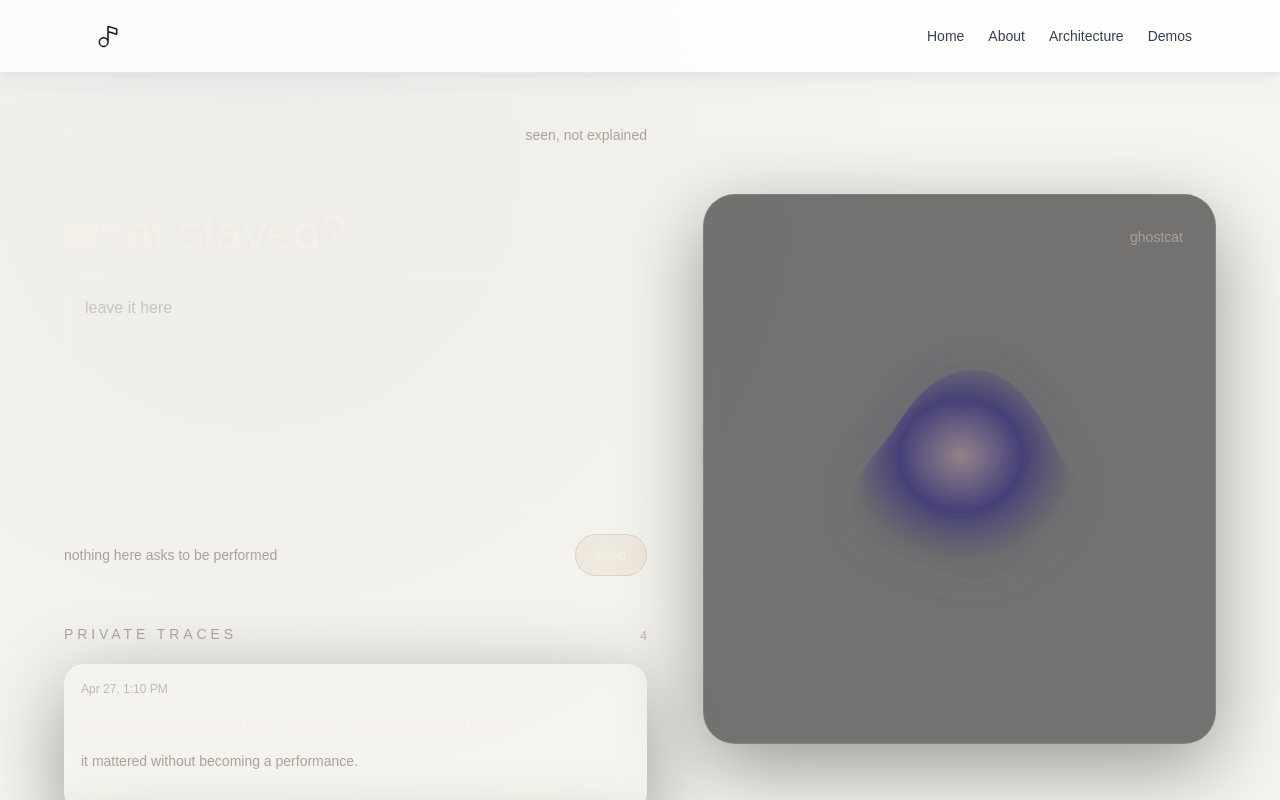
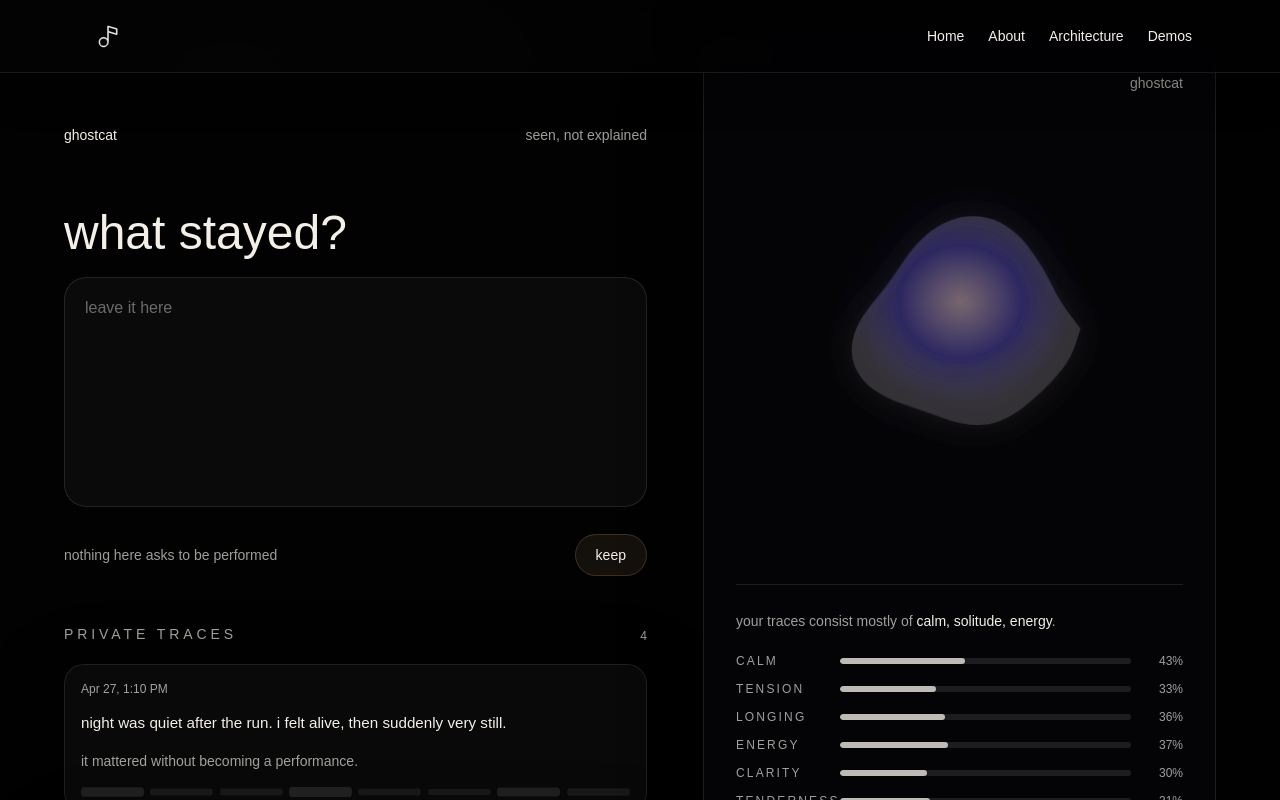
Before and after one commit to gonsaje/songjaehyun-www, a Next.js app: page /ghostcat in a window 1280 px wide. Shown: the top 800 px of the page. Built offline with nearby package versions, Linux system fonts and the light colour scheme.

Commit message:
add top traces breakdown

```diff
--- a/app/ghostcat/page.tsx
+++ b/app/ghostcat/page.tsx
@@ -8,6 +8,7 @@ import { mockReflection } from "@/lib/mockReflections";
 import { mockVectorExtractor } from "@/lib/mockVectorExtractor";
 import { vectorAveraging } from "@/lib/vectorAveraging";
 import type { Entry } from "@/types/ghostcat";
+import { vectorKeys } from "@/types/ghostcat";
 
 const mockCurrentUser = {
   id: "ghostcat-user-001",
@@ -43,6 +44,11 @@ export default function Home() {
   const [entries, setEntries] = useState<Entry[]>(seededEntries);
   const userEntries = entries.filter((entry) => entry.userId === mockCurrentUser.id);
   const ghostVector = useMemo(() => vectorAveraging(userEntries), [userEntries]);
+  const topTraces = useMemo(() => {
+    return [...vectorKeys]
+      .sort((left, right) => ghostVector[right] - ghostVector[left])
+      .slice(0, 3);
+  }, [ghostVector]);
 
   const handleCreateEntry = (rawText: string) => {
     const entry: Entry = {
@@ -58,7 +64,10 @@ export default function Home() {
   };
 
   return (
-    <main className="min-h-screen px-5 py-7 sm:px-8 lg:px-12">
+    <main
+      data-ghostcat-theme
+      className="ghostcat-theme min-h-screen bg-[#020203] px-5 py-7 text-[#f4f0e8] sm:px-8 lg:px-12"
+    >
       <div className="mx-auto grid max-w-6xl gap-10 lg:grid-cols-[minmax(0,1fr)_minmax(22rem,0.88fr)] lg:gap-14">
         <section className="flex min-h-[calc(100vh-3.5rem)] flex-col justify-between gap-12 py-6">
           <div className="space-y-16">
@@ -77,6 +86,31 @@ export default function Home() {
           <div className="w-full rounded-[2rem] border border-white/10 bg-dusk/55 p-5 shadow-hush backdrop-blur sm:p-8">
             <div className="mb-4 text-right text-sm text-hush">ghostcat</div>
             <GhostSignature vector={ghostVector} />
+            <section className="mt-7 border-t border-white/10 pt-6" aria-label="Trace breakdown">
+              <p className="text-sm leading-6 text-hush">
+                your traces consist mostly of{" "}
+                <span className="text-mist">{topTraces.join(", ")}</span>.
+              </p>
+
+              <div className="mt-5 space-y-3">
+                {vectorKeys.map((key) => {
+                  const percentage = Math.round(ghostVector[key] * 100);
+
+                  return (
+                    <div key={key} className="grid grid-cols-[5.75rem_minmax(0,1fr)_2.5rem] items-center gap-3">
+                      <span className="text-xs uppercase tracking-[0.18em] text-hush">{key}</span>
+                      <div className="h-1.5 overflow-hidden rounded-full bg-white/10" aria-hidden="true">
+                        <div
+                          className="h-full rounded-full bg-mist/75"
+                          style={{ width: `${percentage}%` }}
+                        />
+                      </div>
+                      <span className="text-right text-xs tabular-nums text-hush">{percentage}%</span>
+                    </div>
+                  );
+                })}
+              </div>
+            </section>
           </div>
         </aside>
       </div>
```
